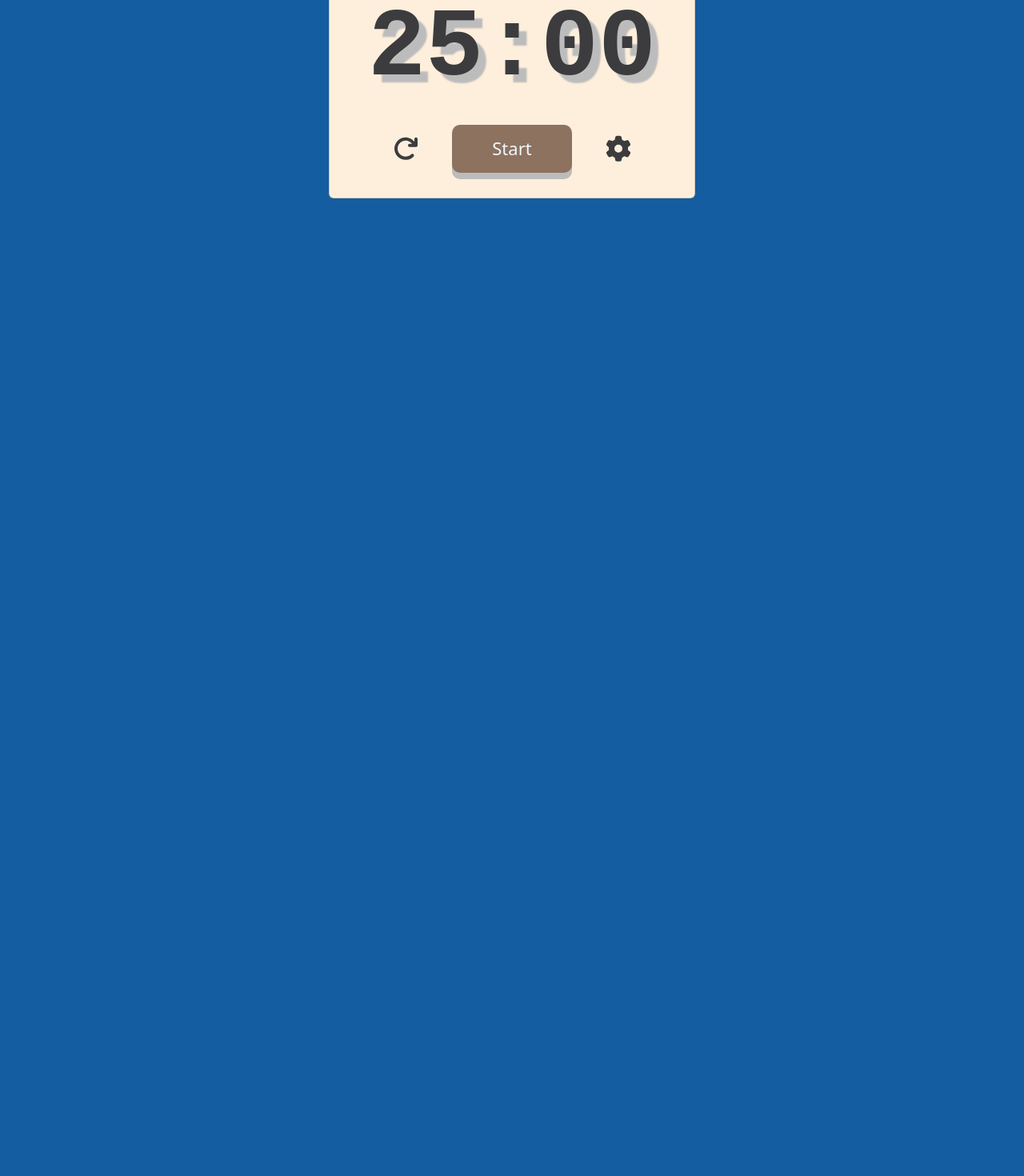
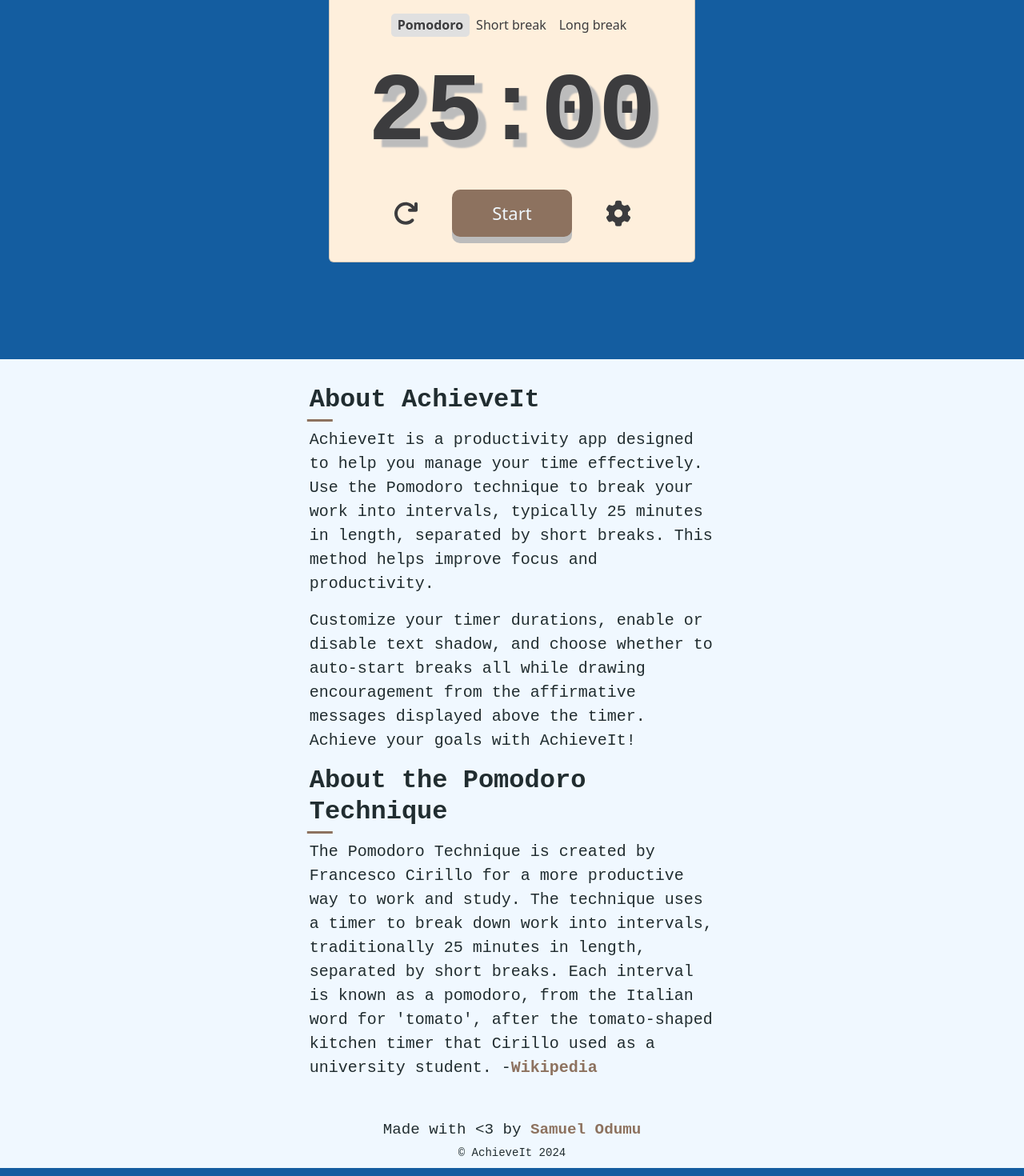
Before and after one commit to samuelodumu/AchieveIt, a React (Vite) app: page / in a window 1280 px wide. Shown: the part 351-1821 px from the top of the page at 80% size. Before the commit the page ends 800 px from the top, so only its background shows below. Built offline with nearby package versions, Linux system fonts and the light colour scheme; no server answers.

Commit message:
added text and footer

```diff
--- a/src/App.css
+++ b/src/App.css
@@ -5,9 +5,6 @@
 }
 
 #root {
-  max-width: 1280px;
-  margin: 0 auto;
-  padding: 2rem;
   text-align: center;
 }
 
--- a/src/components/App.jsx
+++ b/src/components/App.jsx
@@ -37,13 +37,13 @@
   return (
     <>
       <div className='app'>
-        <header className='mb-4'>
-          <h1 className='yeseva-one-bold display-3 mb-0 py-0'>AchieveIt</h1>
-          <small className='yeseva-one-regular mt-0 py-0'>
-            Master your time, Achieve it all.
-          </small>
-        </header>
         <main>
+          <header className='mb-5'>
+            <h1 className='yeseva-one-bold display-3 mb-0'>AchieveIt</h1>
+            <small className='yeseva-one-regular mt-0'>
+              Master your time, Achieve it all.
+            </small>
+          </header>
           <Quotes />
           <hr />
           <div className='outer-div'>
@@ -67,6 +67,40 @@
             )}
           </div>
         </main>
+        <section className='info-section container-fluid d-flex justify-content-center'>
+          <div className='col-md-5 text-start fancy-headers'>
+            <h2 className='pb-2'>About AchieveIt</h2>
+            <p>
+              AchieveIt is a productivity app designed to help you manage your
+              time effectively. Use the Pomodoro technique to break your work
+              into intervals, typically 25 minutes in length, separated by short
+              breaks. This method helps improve focus and productivity.
+            </p>
+            <p>
+              Customize your timer durations, enable or disable text shadow, and
+              choose whether to auto-start breaks all while drawing
+              encouragement from the affirmative messages displayed above the
+              timer. Achieve your goals with AchieveIt!
+            </p>
+            <h2 className='pb-2'>About the Pomodoro Technique</h2>
+            <p>
+              The Pomodoro Technique is created by Francesco Cirillo for a more
+              productive way to work and study. The technique uses a timer to
+              break down work into intervals, traditionally 25 minutes in
+              length, separated by short breaks. Each interval is known as a
+              pomodoro, from the Italian word for &apos;tomato&apos;, after the
+              tomato-shaped kitchen timer that Cirillo used as a university
+              student. -
+              <a href='https://en.wikipedia.org/wiki/Pomodoro_Technique'>
+                Wikipedia
+              </a>
+            </p>
+          </div>
+        </section>
+        <footer>
+          <p>Made with &lt;3 by <a href='https://x.com/SamuelOdumu'>Samuel Odumu</a></p>
+          <small>&copy; AchieveIt 2024</small>
+        </footer>
       </div>
     </>
   );
--- a/src/index.css
+++ b/src/index.css
@@ -29,14 +29,13 @@
   flex-direction: column;
   align-items: center;
   justify-content: center;
+  height: 100vh;
   flex-grow: 1;
   width: 100%;
-  padding: 2rem;
-  text-align: center;
 }
 
 main hr {
-  width: 100%;
+  width: 70%;
   margin: 0;
   border-top: 1px solid #feefdc;
 }
@@ -139,10 +138,74 @@
   transform: scale(1.5);
 }
 
-.form-check-input:checked{
+.form-check-input:checked {
   background-color: var(--button-color) !important;
+  border-color: var(--button-color) !important;
+  transition: backround-color 1s;
+}
+
+.form-check-input:focus {
   border: none !important;
-  transition: backround-color 1s;
+  outline: 0;
+  box-shadow: 0 0 0 0.25rem #ddd !important;
+}
+
+.info-section {
+  background-color: aliceblue;
+  color: #212d30;
+  padding: 2rem;
+}
+
+.info-section h2 {
+  position: relative;
+  font-family: 'Courier New', Courier, monospace;
+  font-weight: 600;
+}
+
+.info-section h2::after {
+  content: '';
+  position: absolute;
+  bottom: 0;
+  left: 0;
+  width: 2rem;
+  height: 3px;
+  background-color: #8d725f;
+  transform: translateX(-10%);
+}
+
+.info-section p {
+  font-family: 'Courier New', Courier, monospace;
+  font-size: 1.25rem;
+  font-weight: 500;
+}
+
+.info-section a {
+  text-decoration: none;
+  color: #8d725f;
+  font-weight: 600;
+}
+
+footer {
+  background-color: aliceblue;
+  color: #212d30;
+  padding-bottom: 0.5rem;
+  border-bottom: 10px solid #145da0;
+}
+
+footer p {
+  font-family: 'Courier New', Courier, monospace;
+  font-size: larger;
+  margin-bottom: 0;
+}
+
+footer p a {
+  text-decoration: none;
+  color: #8d725f;
+  font-weight: bold;
+}
+
+footer small {
+  font-family: 'Courier New', Courier, monospace;
 }
 
 /* Media Queries */
@@ -177,17 +240,3 @@
     font-size: 20px;
   }
 }
-
-/*
-@media (prefers-color-scheme: dark) {
-  :root {
-    color: rgba(255, 255, 255, 0.87);
-    background-color: #8d725f;
-  }
-  a:hover {
-    color: #747bff;
-  }
-  button {
-  background-color: #775f4f;
-  }
-} */
```
